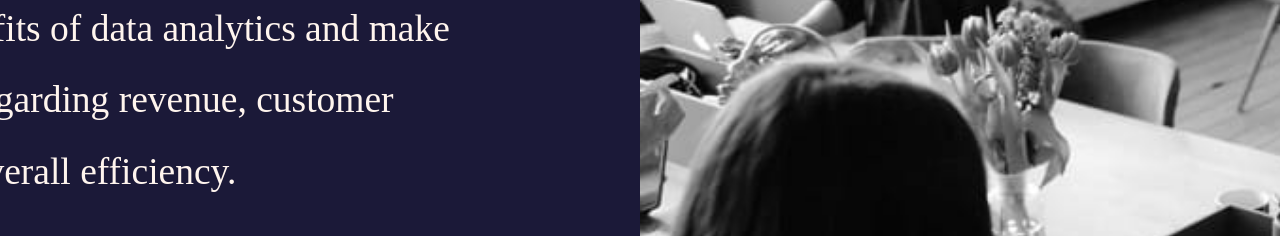
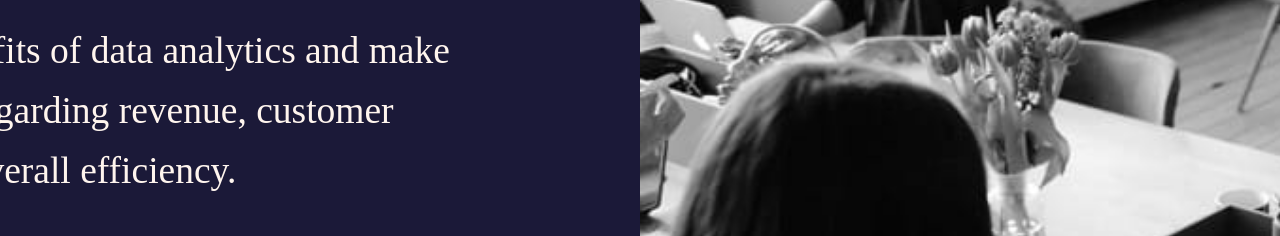
Before and after one commit to thomasjfcaldwell/-Users-thomascaldwell-Downloads-stats-preview-card-component-main-.git-, a plain HTML site: page index.html in a window 1280 px wide. Shown: the part 322-558 px from the top of the page. Drawn offline with Linux system fonts and the light colour scheme.

Commit message:
small changes

```diff
--- a/styles.css
+++ b/styles.css
@@ -49,7 +49,7 @@ body {
 	width: 80%;
 	font-size: 2.5em;
 	margin: 1em 0;
-	line-height: 1.9em;
+	line-height: 1.6em;
 }
 
 .insights {
```
